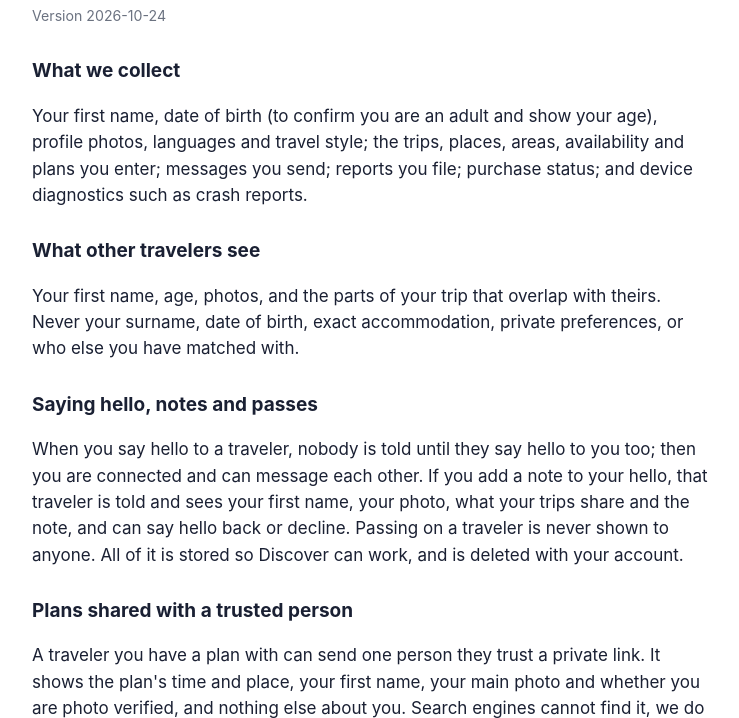
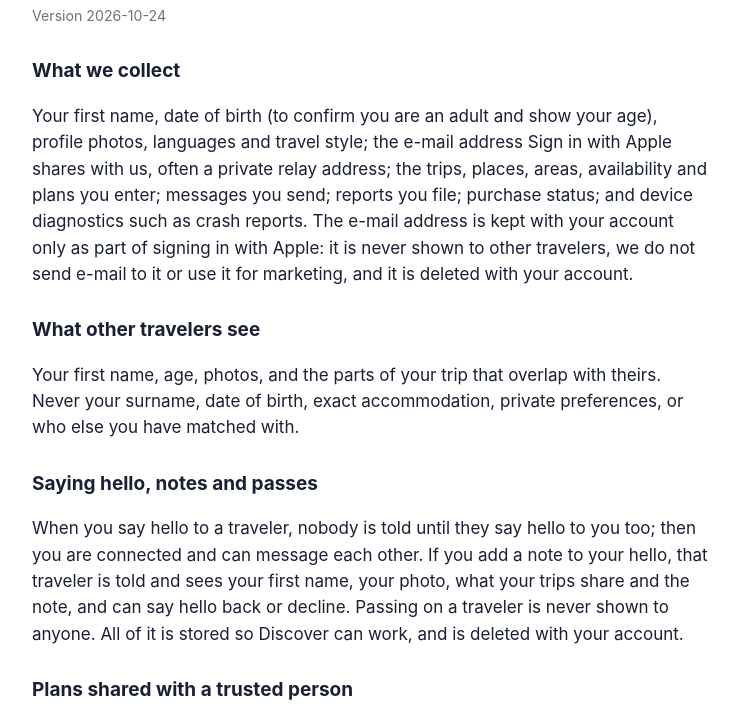
Before and after one commit to enfurbay/enfurbay.github.io, a plain HTML site: page travelinters/privacy.html in a window 1280 px wide. Shown: the part 100-818 px from the top of the page, without its empty margins (268-1007 px from the left). Drawn offline with Linux system fonts and the light colour scheme.

Commit message:
Privacy: the Sign in with Apple e-mail address

```diff
--- a/travelinters/privacy.html
+++ b/travelinters/privacy.html
@@ -9,7 +9,7 @@
 <h1>Privacy Policy</h1>
 <small>Version 2026-10-24</small>
 <h2>What we collect</h2>
-<p>Your first name, date of birth (to confirm you are an adult and show your age), profile photos, languages and travel style; the trips, places, areas, availability and plans you enter; messages you send; reports you file; purchase status; and device diagnostics such as crash reports.</p>
+<p>Your first name, date of birth (to confirm you are an adult and show your age), profile photos, languages and travel style; the e-mail address Sign in with Apple shares with us, often a private relay address; the trips, places, areas, availability and plans you enter; messages you send; reports you file; purchase status; and device diagnostics such as crash reports. The e-mail address is kept with your account only as part of signing in with Apple: it is never shown to other travelers, we do not send e-mail to it or use it for marketing, and it is deleted with your account.</p>
 <h2>What other travelers see</h2>
 <p>Your first name, age, photos, and the parts of your trip that overlap with theirs. Never your surname, date of birth, exact accommodation, private preferences, or who else you have matched with.</p>
 <h2>Saying hello, notes and passes</h2>
```
